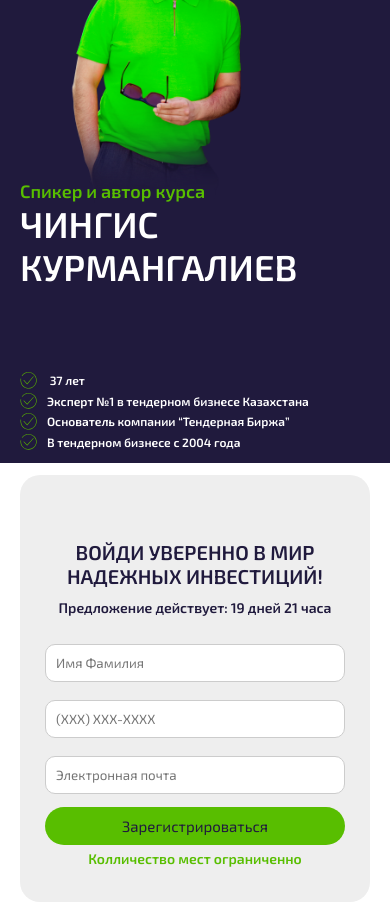
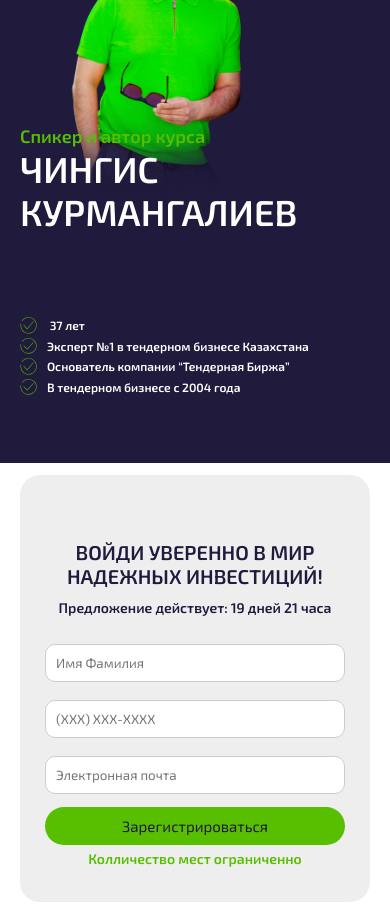
Before and after one commit to Vanhelm/finance-grammar, a Vue app: page / in a window 390 px wide. Shown: the part 3300-4222 px from the top of the page. Built offline with nearby package versions, Linux system fonts and the light colour scheme; grey boxes are pictures that could not be loaded; what vue-youtube-iframe-api would draw is missing.

Commit message:
add favicon and fix position text-block

```diff
--- a/public/index.html
+++ b/public/index.html
@@ -4,7 +4,7 @@
     <meta charset="utf-8">
     <meta http-equiv="X-UA-Compatible" content="IE=edge">
     <meta name="viewport" content="width=device-width,initial-scale=1.0">
-    <link rel="icon" href="<%= BASE_URL %>favicon.ico">
+    <link rel="icon" href="<%= BASE_URL %>logo.svg">
     <title><%= htmlWebpackPlugin.options.title %></title>
   </head>
   <body>
--- a/src/components/Person.vue
+++ b/src/components/Person.vue
@@ -83,6 +83,7 @@
             @media(max-width: 545px) {
                 position: absolute;
                 bottom: 65px;
+                margin-bottom: 55px;
             }
             .header__block {
                 display: flex;
```
Also changed, not shown: public/logo.svg, 8 other files (tests, documents, lock files or other folders).
